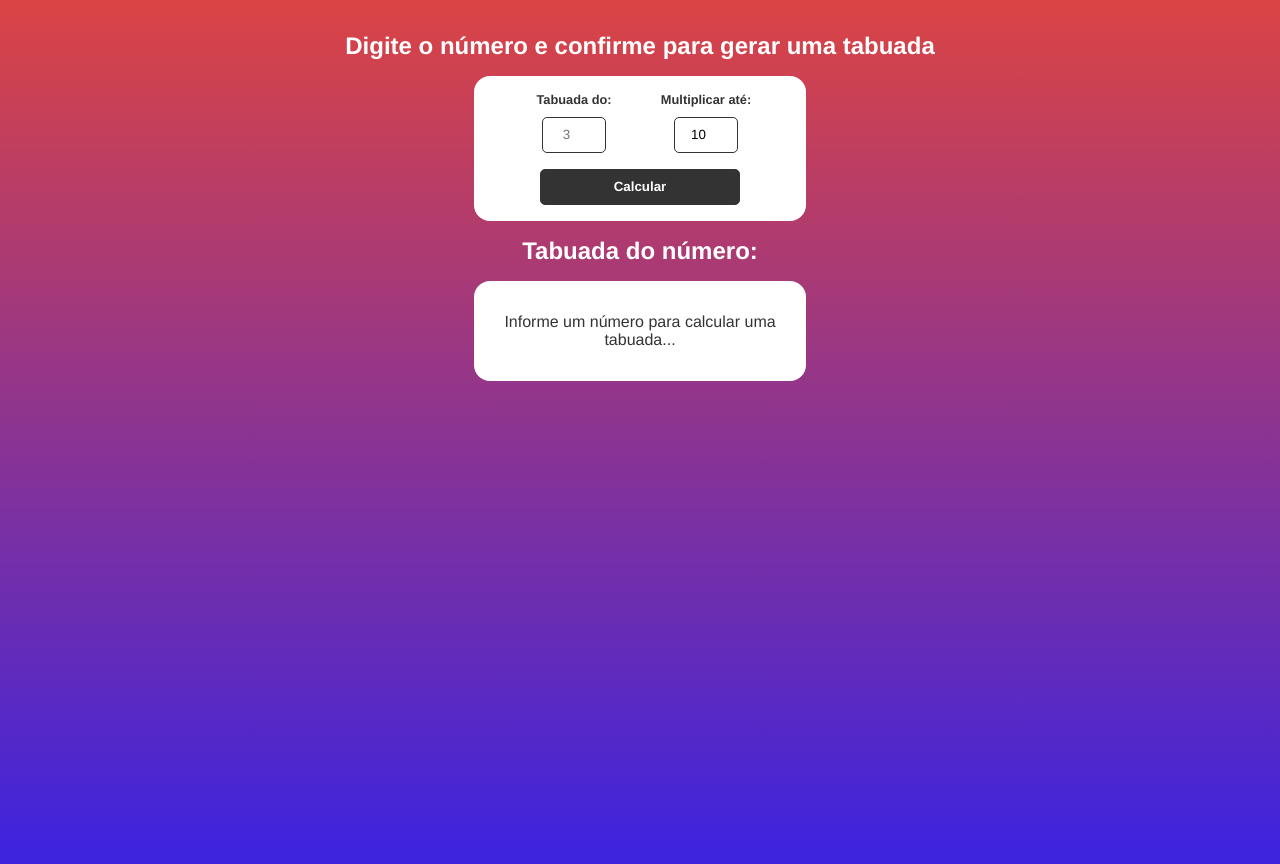
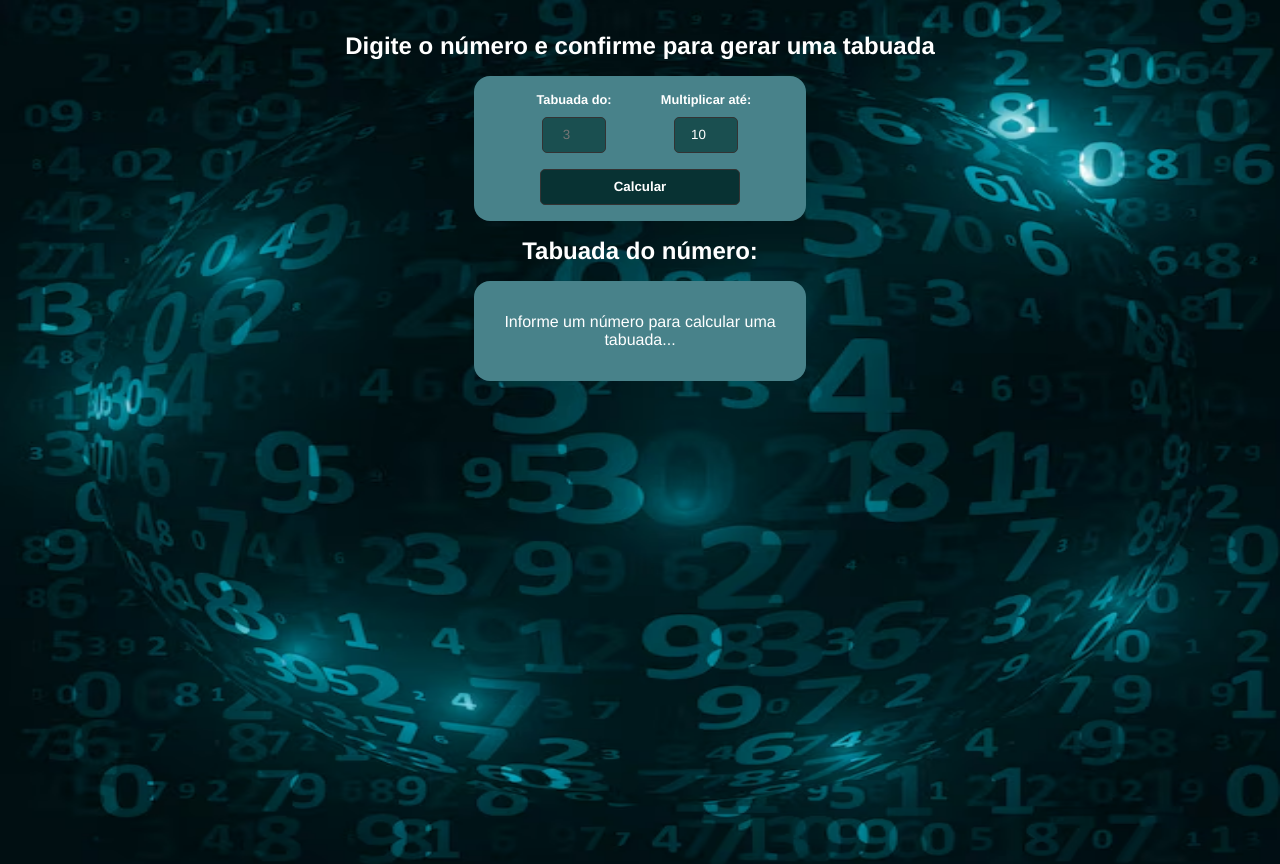
Before and after one commit to Nisouzaa/PjTabuada, a plain HTML site: page index.html in a window 1280 px wide. Drawn offline with Linux system fonts and the light colour scheme.

Commit message:
finalização do Pj

```diff
--- a/Js/script.js
+++ b/Js/script.js
@@ -1,3 +1,4 @@
+// Selção de elementos
 const multiplicationForm = document.querySelector("#multiplication-form");
 const numberInput = document.querySelector("#number");
 const multiplicationInput = document.querySelector("#multiplicator");
@@ -19,7 +20,7 @@ const createTable = (number, multiplicatorNumber) => {
     const template = `<div class="row">
             <div class="operation">${number} x ${i} = </div>
             <div class="result">${result}</div>
-        </div>`;
+          </div>`;
 
     const parser = new DOMParser();
     const htmlTemplate = parser.parseFromString(template, "text/html");
--- a/css/style.css
+++ b/css/style.css
@@ -8,7 +8,10 @@ body {
   text-align: center;
   padding: 2rem;
   min-height: 100vh;
-  background: linear-gradient(180deg, #db4444 0%, #3f24dd 98%);
+  background-image: url(/img/Nucod.avif);
+  background-size: 100% 100%;
+  background-position: center;
+  background-repeat: no-repeat;
   color: #fff;
 }
 
@@ -24,7 +27,7 @@ h2 {
   margin: 1rem auto;
   padding: 1rem;
   max-width: 300px;
-  background-color: #fff;
+  background-color: #48828a;
   border-radius: 1rem;
   color: #333;
 }
@@ -41,6 +44,7 @@ h2 {
   margin-bottom: 0.6rem;
   font-size: 0.8rem;
   font-weight: bold;
+  color: #fff;
 }
 
 .form-control input {
@@ -58,12 +62,22 @@ h2 {
   max-height: 50px;
   padding: 0.6rem 1.2rem;
   width: 200px;
-  background-color: #333;
+  background-color: #083233;
   color: #fff;
   border: 1px solid #333;
   border-radius: 5px;
   cursor: pointer;
   font-weight: bold;
+}
+
+#multiplication-form input[type="number"] {
+  color: #fff;
+  background-color: #1a4f50;
+  outline: none;
+}
+#multiplication-form input[type="number"]::-webkit-inner-spin-button {
+  background-color: #1a4f50;
+  border: none;
 }
 
 #multiplication-operations {
@@ -73,9 +87,9 @@ h2 {
   max-width: 300px;
   margin: 1rem auto;
   padding: 2rem 1rem;
-  background-color: #fff;
+  background-color: #48828a;
   border-radius: 1rem;
-  color: #333;
+  color: #fff;
 }
 
 #multiplication-operations .row {
@@ -92,6 +106,10 @@ h2 {
   border-bottom: 1px solid #ccc;
 }
 
+#multiplication-operations .row {
+  color: #fff;
+}
+
 #multiplication-operations .result {
   margin-left: 0.4rem;
 }
```
Also changed, not shown: img/Nucod.avif (added), img/Tabu.jpg (added).
